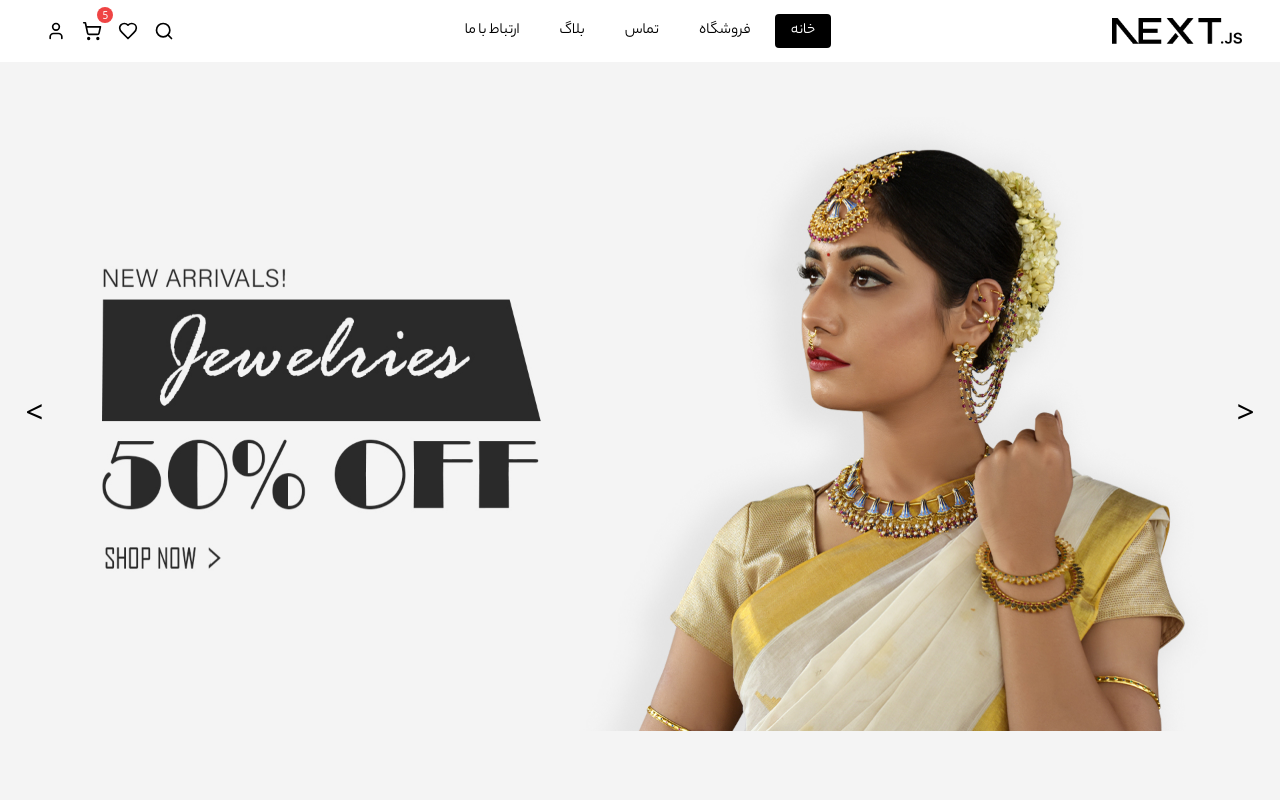
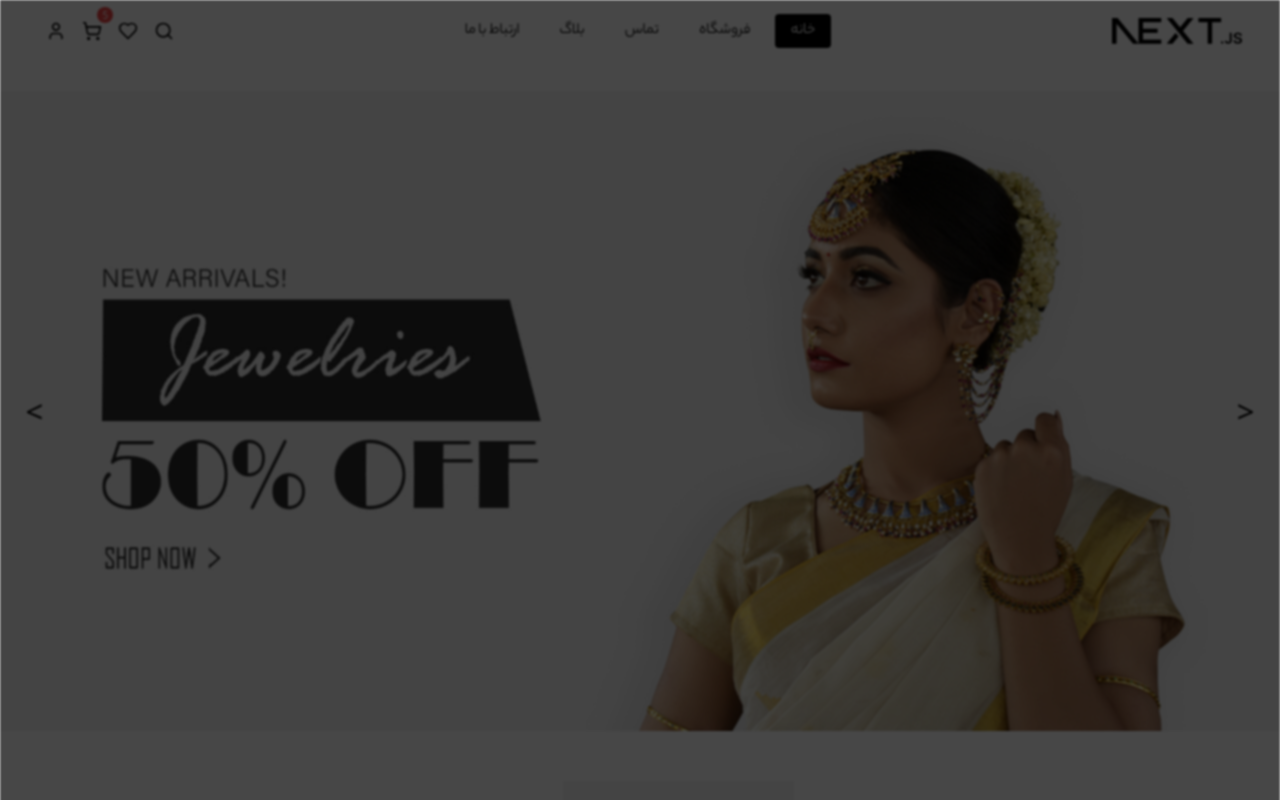
Before and after one commit to alizamanian79/Ecommerce, a Next.js app in the folder client/: page / in a window 1280 px wide. Shown: the top 800 px of the page. Built offline with nearby package versions, Linux system fonts and the light colour scheme.

Commit message:
blackscreen created

```diff
--- /dev/null
+++ b/client/src/components/GlobalComponents/BlackScreen/BlackScreen.tsx
@@ -0,0 +1,34 @@
+import React from "react";
+import { useDispatch, useSelector } from "react-redux";
+import { blackScreenChanger } from "@/redux/actions/blackScreen";
+function BlackScreen() {
+  const dispatch = useDispatch();
+  const statusBlackScreen = useSelector<any>(
+    (state) => state.blackScreen.stScreen
+  );
+
+  const handleClick = () => {
+    dispatch(blackScreenChanger(statusBlackScreen));
+  };
+
+  return (
+    <>
+      {statusBlackScreen ? (
+        <>
+          <div
+            onClick={handleClick}
+            className={
+              statusBlackScreen == true
+                ? `bg-[#000000b8] w-100 h-[100%] fixed z-40`
+                : `bg-[#000000b8] w-100 h-[100%] fixed z-[-3]`
+            }
+          ></div>
+        </>
+      ) : (
+        <></>
+      )}
+    </>
+  );
+}
+
+export default BlackScreen;
--- a/client/src/components/Home/Layout.tsx
+++ b/client/src/components/Home/Layout.tsx
@@ -9,16 +9,34 @@ import RecentlyProduct from "./RecentlyProduct/RecentlyProduct";
 import SeasonCollection from "./SeasonCollection/SeasonCollection";
 import SendEmail from "@/components/GlobalComponents/SendEmail/SendEmail";
 import Footer from "@/components/GlobalComponents/Footer/Footer";
+import BlackScreen from "../GlobalComponents/BlackScreen/BlackScreen";
+
+
+
 const Layout = () => {
+  const statusBlackScreen =useSelector<any>((state) => state.blackScreen.stScreen);
+
   // console.log(process.env.HOSTADRESS)
   return (
     <>
+
       <div
-        className={`relative w-100 min-h-screen flex bg-hBack flex-col blur-[0] items-center`}
+        className={statusBlackScreen != true ?
+          `relative w-100 h-[auto] flex bg-hBack flex-col blur-[0] items-center`:`blur-[1px]`}
         style={{ direction: "rtl" }}
       >
+         <BlackScreen />
         <Menu />
         <Slider />
+
+
+
+
+
+
+
+
+
 
         <div className={"w-94 h-auto flex items-center flex-col"}>
           <LineTitle tprops={null} sprops={null} dprops={null} />
--- a/client/src/components/Shop/Layout.tsx
+++ b/client/src/components/Shop/Layout.tsx
@@ -4,6 +4,9 @@ import Menu from "../GlobalComponents/Menu/Menu";
 import AddressBar from "../GlobalComponents/AddressBar/AddressBar";
 import NavIcons from "../GlobalComponents/Menu/Phone/NavIcons";
 import Categori from "./Categori/Categori";
+import { useDispatch,useSelector } from 'react-redux'
+
+import BlackScreen from "../GlobalComponents/BlackScreen/BlackScreen";
 
 interface Product {
   pTitle: string;
@@ -26,14 +29,17 @@ interface ShopComponentProps {
 
 const ShopComponent: React.FC<ShopComponentProps> = ({ dataShop }) => {
   const [products, setProducts] = useState<any>(dataShop);
+  const statusBlackScreen =useSelector<any>((state) => state.blackScreen.stScreen);
 
   const handleFilter = (data: string) => {
-    console.log(data);
+    // console.log(data);
   };
 
-  console.log(products)
   return (
-    <div className="w-100 h-auto flex flex-wrap justify-center">
+    <div className={statusBlackScreen!=true ? `w-100 h-[100vh] flex flex-wrap justify-center relative blur-[0]`:`w-100 h-[100vh] flex flex-wrap justify-center relative blur-[2px]`}>
+
+    <BlackScreen />
+
       <Menu />
       <AddressBar
         dataAddress={[
--- /dev/null
+++ b/client/src/redux/actions/blackScreen.ts
@@ -0,0 +1,23 @@
+import { createSlice } from "@reduxjs/toolkit";
+
+//Interface of your Data Types in Redux
+interface initialStateIF {
+  stScreen?: boolean;
+}
+
+export const blackScreen = createSlice({
+  name: "blackScreen",
+  // Values
+  initialState: <initialStateIF>{
+    stScreen: true,
+  },
+  //Functions Part
+  reducers: {
+    blackScreenChanger: (state, actions) => {
+      state.stScreen = !state.stScreen;
+    },
+  },
+});
+
+export const { blackScreenChanger } = blackScreen.actions;
+export default blackScreen.reducer;
--- a/client/src/redux/store.ts
+++ b/client/src/redux/store.ts
@@ -2,9 +2,12 @@
 import { configureStore } from "@reduxjs/toolkit";
 import testRedux from "./actions/testRedux";
 import menuRedux from "./actions/menuRedux";
+import blackScreen from "./actions/blackScreen";
 export default configureStore({
     reducer:{
         testRedux:testRedux,
-        menuRedux:menuRedux
+        menuRedux:menuRedux,
+        blackScreen:blackScreen
+
     }
 })
```
Also changed, not shown: client/src/components/GlobalComponents/BlackScreen/readme.md (added).
